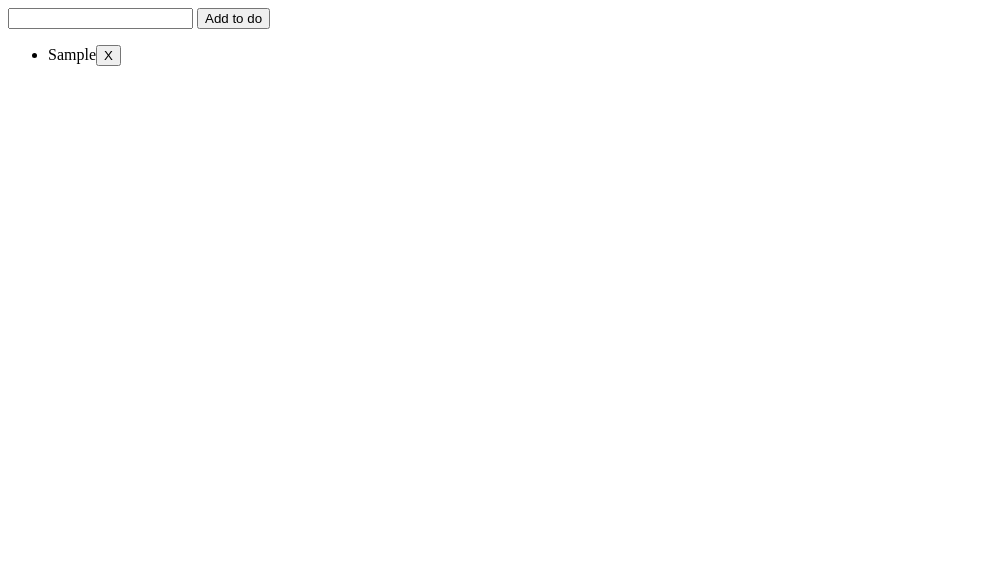
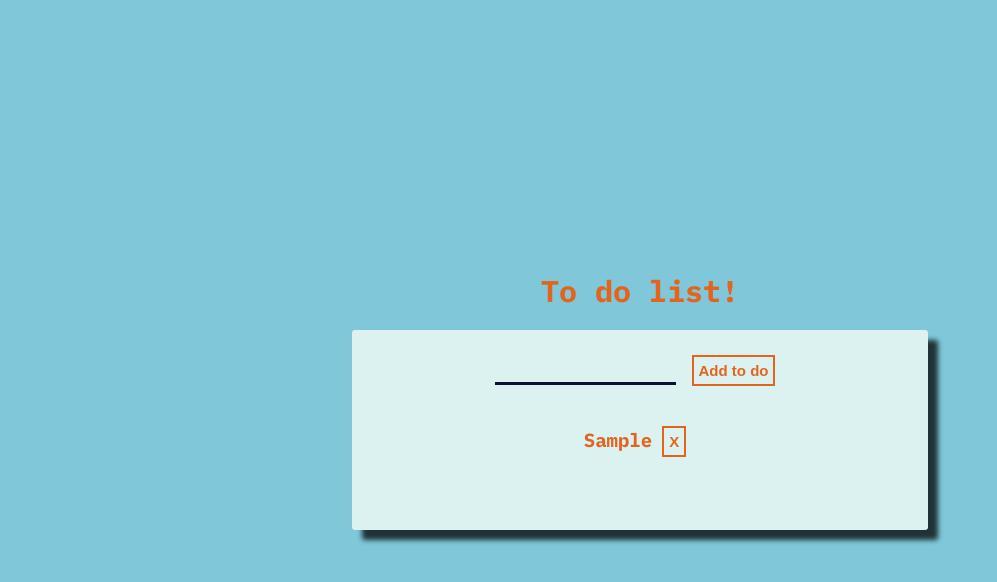
Before and after one commit to NicolasFerCaceres/Js-Nativo, a plain HTML site: page to-do-list/myOwnV2/index.html in a window 1280 px wide. Both pictures are taken after typing "Sample" into the empty fields and a click on the button "Add to do". Shown: the whole page, without its empty margins (0-997 px from the left). Drawn offline with Linux system fonts and the light colour scheme.

Commit message:
Calculatos and To do list.

```diff
--- /dev/null
+++ b/calculator/index.css
@@ -0,0 +1,86 @@
+* {
+    margin: 0;
+    padding: 0;
+    box-sizing: border-box;
+}
+
+:root {
+    --red: #AAD9BB;
+    --dark-red: #80BCBD;
+    --yellow: #365486;
+    --orange: #7BD3EA;
+}
+
+html {
+    font-size: 10px;
+    font-family: 'IBM Plex Mono', monospace;
+}
+
+
+
+body {
+    min-height: 100vh;
+    background: var(--red);
+    display: grid;
+    place-items: center;
+}
+
+.calculadora {
+    background: var(--dark-red);
+    color: white;
+    display: grid;
+    grid-template-columns: repeat(4, 1fr);
+    width: 350px;
+    max-width: 100%;
+    padding: 20px;
+    gap: 5px;
+    border-radius: 2px;
+    border: 2px solid var(--yellow);
+    border-radius: 3px;
+}
+
+.pantalla {
+    background-color: var(--red);
+    grid-column: 1 / -1 ;
+    padding: 15px;
+    font-size: 2.2rem;
+    text-align: right;
+    margin-bottom: 10px;
+    font-weight: 600;
+    border: 3px solid var(--yellow);
+    overflow: hidden;
+}
+
+.btn {
+    background: none;
+    color: var(--yellow);
+    border: 3px solid var(--yellow);
+    padding: 15px 10px;
+    font-weight: 600;
+    display: flex;
+    justify-content: center;
+    align-items: center;
+    border-radius: 3px;
+    cursor: pointer;
+    transition: 200ms;
+    font-size: 2rem;
+}
+
+.btn:hover {
+    background: var(--yellow);
+    color: var(--dark-red);
+}
+
+#cero {
+    grid-column: span 2;
+}
+
+#igual {
+    grid-row: span 2;
+    background: var(--orange);
+}
+
+#igual:hover {
+    background: var(--dark-red);
+    color: var(--yellow);
+}
--- a/to-do-list/myOwnV2/index.css
+++ b/to-do-list/myOwnV2/index.css
@@ -0,0 +1,86 @@
+ * {
+    margin: 0;
+    padding: 0;
+    box-sizing: border-box;
+ }
+
+html {
+    font-size: 10px;
+    font-family: 'IBM Plex Mono', monospace;
+}
+
+body {
+    display: flex;
+    justify-content: center;
+    align-items: center;
+    min-height: 100vh;
+    min-height: 100svh;
+    flex-direction: column;
+    background: #7FC7D9;
+}
+
+h1 {
+    font-size: 3rem;
+    color: #E3651D;
+}
+
+.container {
+    background: #DCF2F1;
+    min-height: 200px;
+    padding: 15px;
+    border-radius: 3px;
+    -webkit-box-shadow: 10px 10px 5px 0px rgba(0,0,0,0.75);
+    -moz-box-shadow: 10px 10px 5px 0px rgba(0,0,0,0.75);
+    box-shadow: 10px 10px 5px 0px rgba(0,0,0,0.75);
+    margin: 20px 0 0;
+    min-width: 45%;
+    display: flex;
+    flex-direction: column;
+    align-items: center;
+}
+
+form {
+    margin: 0 0 20px;
+}
+
+input {
+    font-family: 'IBM Plex Mono', monospace;
+    font-size: 1.4rem;
+    padding: 2px 4px;
+    background: none;
+    border: none;
+    border-bottom: 3px solid #0F1035;
+    color: #E3651D;
+}
+
+input:focus {
+    outline: none;
+    color: #E3651D;
+    border: none;
+    border-bottom: 3px solid #0F1035;
+}
+
+button {
+    background: none;
+    padding: 5px;
+    margin: 10px;
+    font-size: 1.5rem;
+    color: #E3651D;
+    border: 2px solid #E3651D;
+    font-weight: 600;
+    transition: all ease-in-out 500ms;
+}
+
+button:hover {
+    background: #E3651D;
+    color: #7FC7D9;
+
+}
+
+
+li {
+    list-style: none;
+    font-size: 1.9rem;
+    color: #E3651D;
+    font-weight: 600;
+}
--- a/to-do-list/myOwnV2/index.html
+++ b/to-do-list/myOwnV2/index.html
@@ -4,8 +4,16 @@
     <meta charset="UTF-8">
     <meta name="viewport" content="width=device-width, initial-scale=1.0">
     <title>Document</title>
+    <link rel="stylesheet" type="text/css" href="index.css">
+
+    <link rel="preconnect" href="https://fonts.googleapis.com">
+    <link rel="preconnect" href="https://fonts.gstatic.com" crossorigin>
+    <link href="https://fonts.googleapis.com/css2?family=IBM+Plex+Mono:ital,wght@0,300;0,400;0,700;1,100;1,300&display=swap" rel="stylesheet">
+
 </head>
 <body>
+    <h1>To do list!</h1>
+    <div class="container">
         <form autocomplete="off" id="taskForm">
             <label for="newTask"></label>
             <input type="text" name="Task" id="newTask">
@@ -14,6 +22,7 @@
         <ul id="list">
 
         </ul>
+    </div>
 <script src="index.js"></script>
 </body>
 </html>
--- a/to-do-list/myOwnV2/index.js
+++ b/to-do-list/myOwnV2/index.js
@@ -13,6 +13,7 @@ displayElements();
 // THIS CODE WILL BRING ME THE CHANCE TO STORE THE INFO IN THE CACHE, THIS WILL BRING THE POSIBILITY TO THE USER TO NO LOOSE HIS INFO.
 form.addEventListener('submit', function(event){
     event.preventDefault();
+    if(formInput.value) {
         // Here I will have all the stored information in the cache or in case that is empty it will create an empty array.
         const storedItems = JSON.parse(localStorage.getItem('items')) || [];
         // This will add the Task to the stored elements
@@ -22,6 +23,11 @@ form.addEventListener('submit', function(event){
         // This will resete the input field
         this.reset();
         displayElements()
+    } else {
+        alert('You should write something before submit')
+    }
+
+
 });
 
 function displayElements() {
```
Also changed, not shown: calculator/Index.js (added, +57 -0 lines), calculator/index.html (added, +38 -0 lines). Lines whose indentation alone changed are shown as unchanged.
